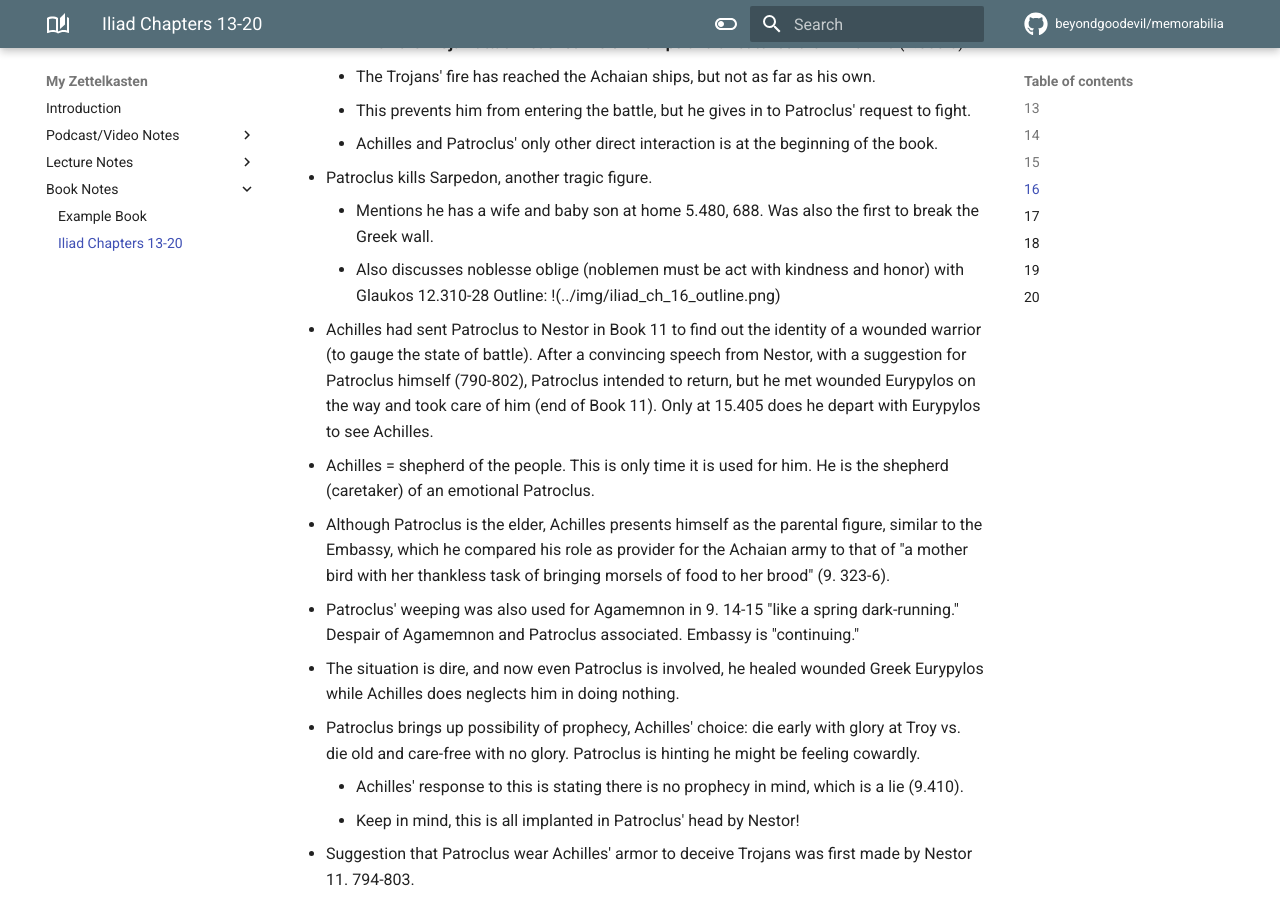
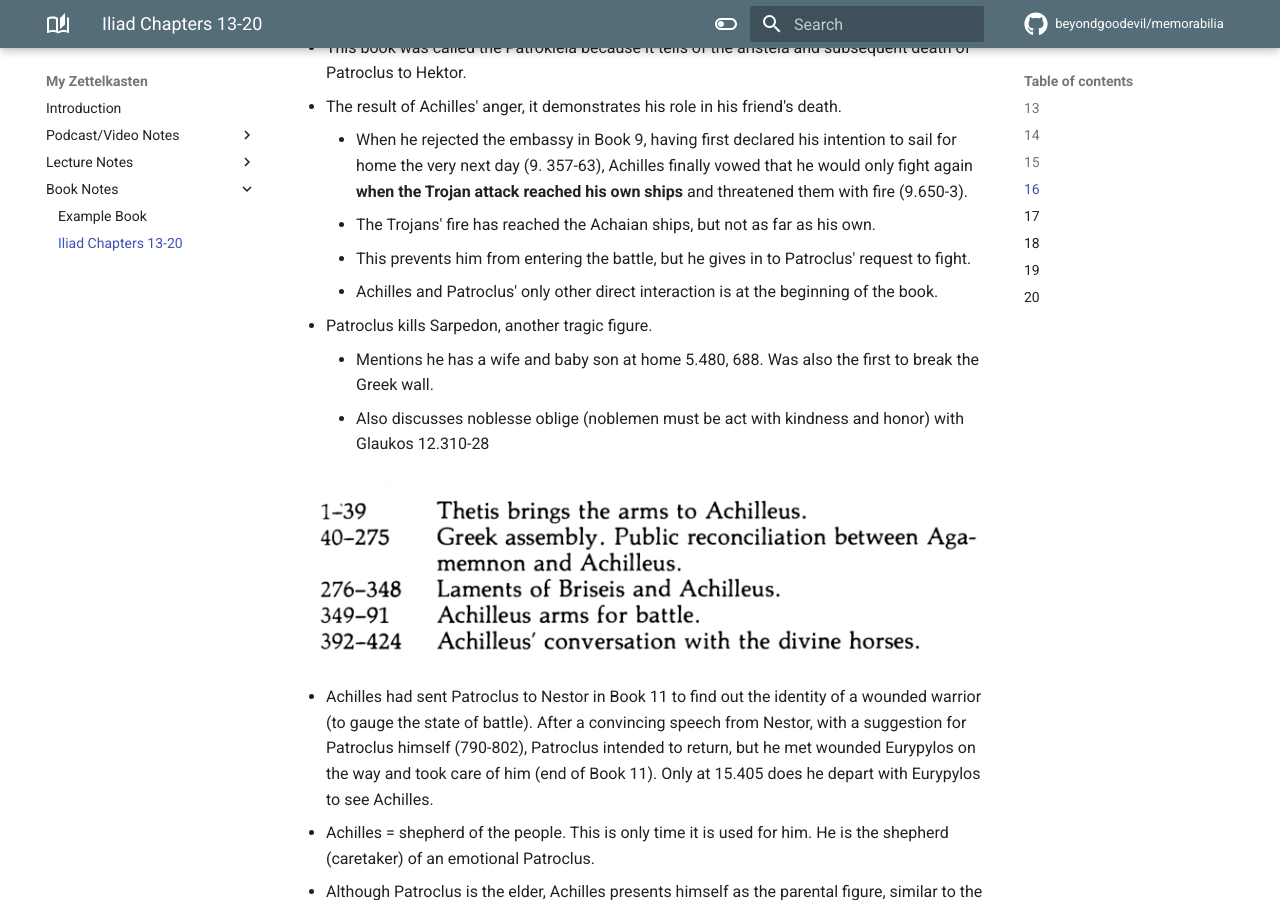
Before and after one commit to beyondgoodevil/memorabilia, an MkDocs documentation site: the page built from docs/book_notes/iliad_13-20.md, in a window 1280 px wide and 900 px high, scrolled down 7723 px. Built offline with MkDocs 1.6.1 and Material for MkDocs 9.7.7, drawn with Linux system fonts in a browser that asks for light colours; comment, search, counter and statistics services are not loaded; some of the changed text lies outside the part shown.

Commit message:
updated images

```diff
--- a/docs/book_notes/iliad_13-20.md
+++ b/docs/book_notes/iliad_13-20.md
@@ -112,7 +112,7 @@
 	- Image of the head of a poppy, seems to echo the simile comparing the dying Gorgythion to a drooping poppy (cf. 8. 306-8n).
 
 ## 15
-Outline: !(../img/iliad_ch_15_outline.png)
+![Outline of Chapter 15](../img/iliad_ch_15_outline.png)
 
 - Homer established the Trojans winning in books 11/12 to get reversed in books 13/14
 	- At the end of book 12: Achaian defenses breached, defeat looked inevitable.
@@ -186,8 +186,8 @@
 - Patroclus kills Sarpedon, another tragic figure.
 	- Mentions he has a wife and baby son at home 5.480, 688. Was also the first to break the Greek wall.
 	- Also discusses noblesse oblige (noblemen must be act with kindness and honor) with Glaukos 12.310-28
-Outline:
-!(../img/iliad_ch_16_outline.png)
+
+![Outline of Chapter 16](../img/iliad_ch_16_outline.png)
 
 - Achilles had sent Patroclus to Nestor in Book 11 to find out the identity of a wounded warrior (to gauge the state of battle). After a convincing speech from Nestor, with a suggestion for Patroclus himself (790-802), Patroclus intended to return, but he met wounded Eurypylos on the way and took care of him (end of Book 11). Only at 15.405 does he depart with Eurypylos to see Achilles.
 - Achilles = shepherd of the people. This is only time it is used for him. He is the shepherd (caretaker) of an emotional Patroclus.
@@ -236,8 +236,8 @@
 
 ## 17
 
-Outline:
-!(../img/iliad_ch_17_outline.png)
+
+![Outline of Chapter 17](../img/iliad_ch_17_outline.png)
 
 - Book 17 is wholly devoted to fighting for the body of Patroclus.
 - The effect of the prolonged struggle - to lead to Achilles' revelation of his friend's death.
@@ -270,7 +270,7 @@
 	- Now he is driven by vengeance for killer of his loved one.
 	- His mother Thetis constantly points to his approaching death, which she says will soon follow that of Hector.
 
-!(../img/iliad_ch_18_outline.png)
+![Outline of Chapter 18](../img/iliad_ch_18_outline.png)
 
 
 - Achilles is anxious to know what has occurred and Homer hints he is contemplating the worst already.
@@ -321,7 +321,7 @@
 	- Achilles says it is only "by constraint" that he nulls his anger towards Agamemnon (66).
 	- Achilles exercises authority instead of Agamemnon from here on out.
 
-!(../img/iliad_ch_19_outline.png)
+![Outline of Chapter 19](../img/iliad_ch_19_outline.png)
 
 - Dawn the yellow-robed arose from the river of Ocean: provides a transition from the previous scene.
 	- Ocean River was the final fold on Achilles' shield.
```
